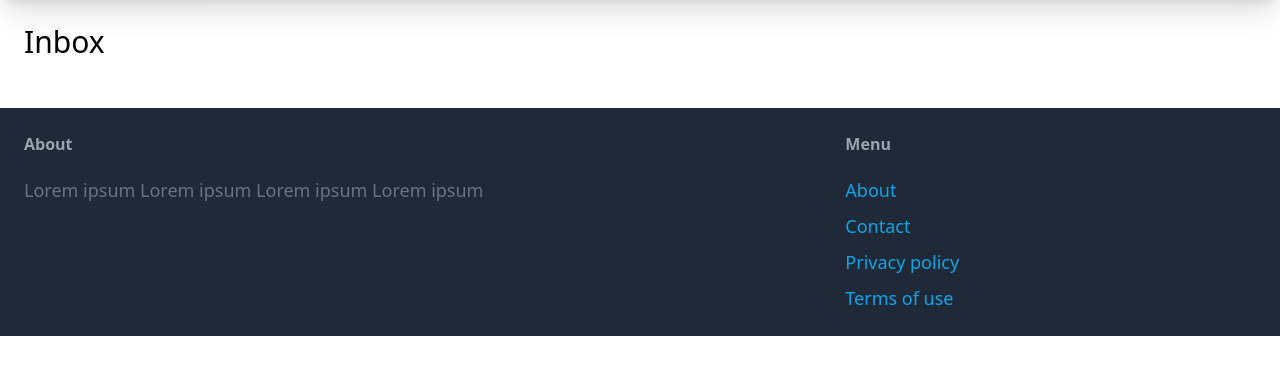
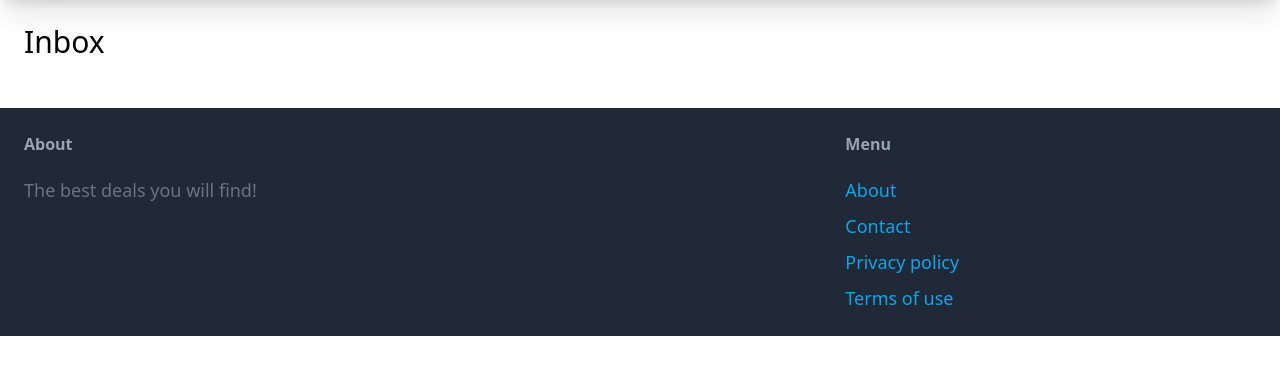
Before and after one commit to tilspanos/Marketplace, a Django app: page /conversation/ in a window 1280 px wide. Shown: the part 121-496 px from the top of the page. Run offline with Django 4.2, Linux system fonts and the light colour scheme; the visitor is signed in with stand-in values (Sample User, id 1); data that the repository does not hold is empty; some libraries are stand-ins or nearby versions.

Commit message:
final commit

```diff
--- a/core/templates/core/base.html
+++ b/core/templates/core/base.html
@@ -37,7 +37,7 @@
 			<div class="w-2/3 pr-10">
 				<h3 class="mb-5 font-semibold text-gray-400">About</h3>
 
-				<p class="text-lg text-gray-500">Lorem ipsum Lorem ipsum Lorem ipsum Lorem ipsum</p>
+				<p class="text-lg text-gray-500">The best deals you will find!</p>
 			</div>
 
 			<div class="w-1/3">
```
Also changed, not shown: media/item_images/couch_cxUSPUv.png (added), media/item_images/espresso_machine_Twv4PuI.png (added), media/item_images/jacket.jpg (added), media/item_images/jacket.png (deleted), media/item_images/jacket_uktdNZO.jpg (added), media/item_images/pc_monitor_7V3YVIY.jpg (added), 2 other files.
